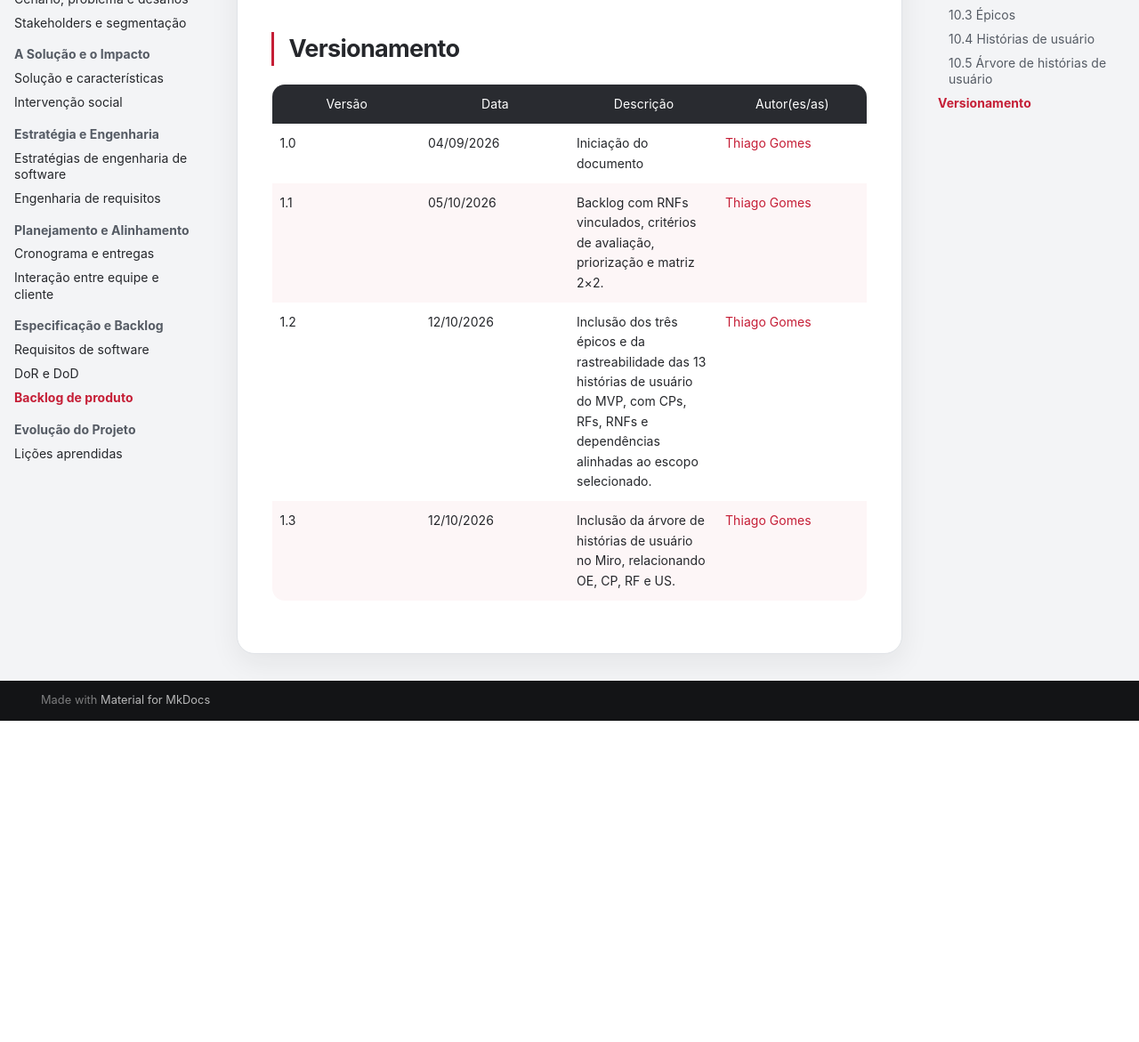
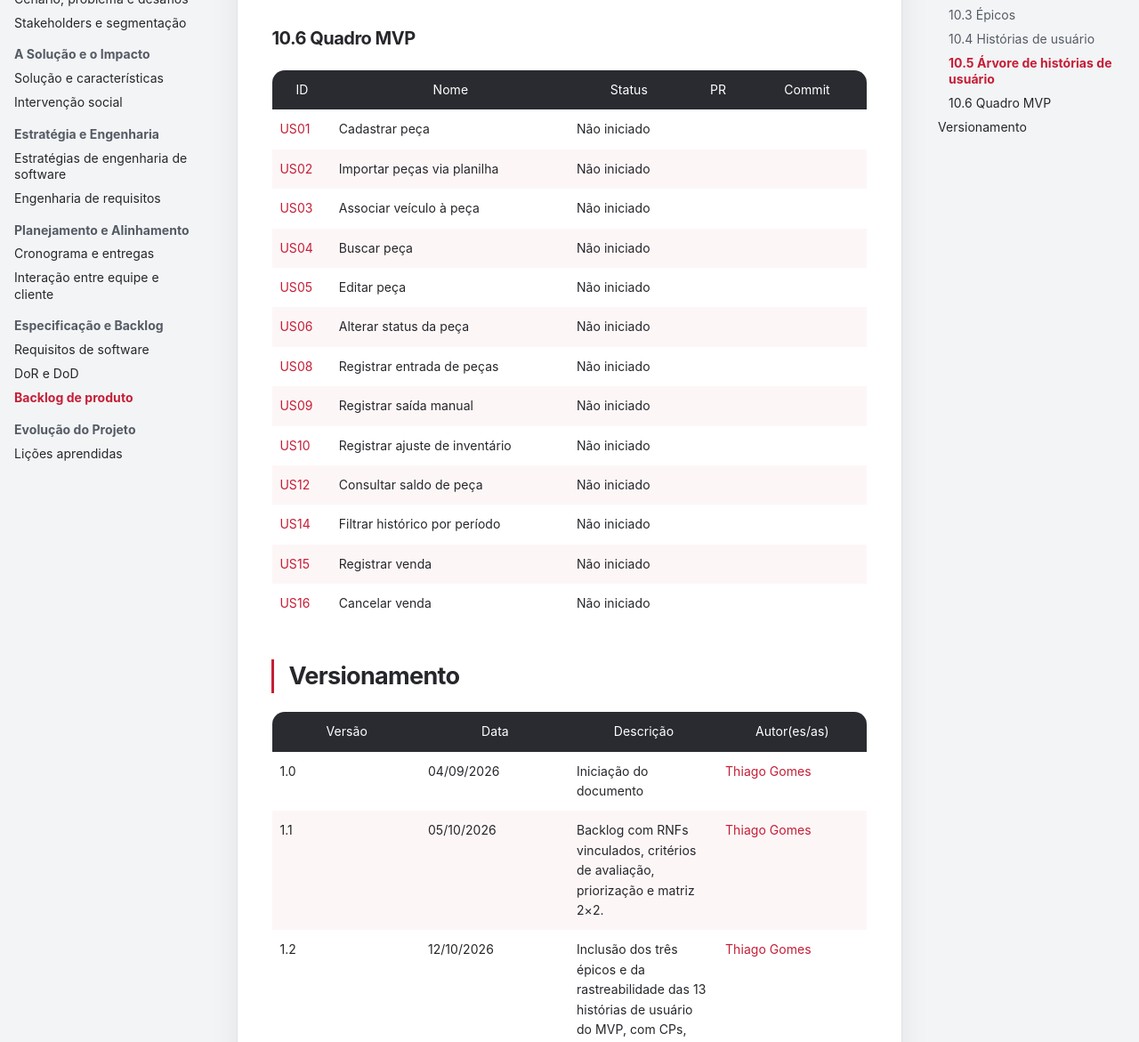
Before and after one commit to mdsreq-fga-unb/REQ-202562-T02-TSI-AutoPecas, an MkDocs documentation site: the page built from docs/visao-produto/backlog-de-produto.md, in a window 1280 px wide and 1400 px high, scrolled down 15487 px, cut to the strip 229-1400 px from the top of the window. Shown: the whole strip at 89% size. Built offline with MkDocs 1.6.1 and Material for MkDocs 9.7.7, drawn with Linux system fonts in a browser that asks for light colours; comment, search, counter and statistics services are not loaded; before the commit the page ends 16526 px from its top, so only the background shows below that; some of the changed text lies outside the part shown.

Commit message:
docs: adiciona quadro mvp

```diff
--- a/docs/visao-produto/backlog-de-produto.md
+++ b/docs/visao-produto/backlog-de-produto.md
@@ -55,6 +55,11 @@
 .md-typeset .backlog-page .backlog-table--stories th:nth-child(5) { width: 10%; }
 .md-typeset .backlog-page .backlog-table--stories th:nth-child(3) { width: 22%; }
 .md-typeset .backlog-page .backlog-table--stories th:nth-child(4) { width: 48%; }
+.md-typeset .backlog-page .backlog-table--mvp th:nth-child(1) { width: 10%; }
+.md-typeset .backlog-page .backlog-table--mvp th:nth-child(2) { width: 40%; }
+.md-typeset .backlog-page .backlog-table--mvp th:nth-child(3) { width: 20%; }
+.md-typeset .backlog-page .backlog-table--mvp th:nth-child(4) { width: 10%; }
+.md-typeset .backlog-page .backlog-table--mvp th:nth-child(5) { width: 20%; }
 .md-typeset .backlog-page .backlog-rnfs {
   display: block;
   margin-top: .5rem;
@@ -1351,6 +1356,111 @@ Rastreabilidade entre objetivos específicos (OE), características de produto (
 
 <iframe width="768" height="432" title="Árvore de histórias de usuário: OE, CP, RF e US" src="https://miro.com/app/live-embed/uXjVEbdGrpI=/?embedMode=view_only_without_ui&moveToViewport=-803,-1669,5237,2757&embedId=541076974290" frameborder="0" scrolling="no" allow="fullscreen; clipboard-read; clipboard-write" allowfullscreen></iframe>
 
+### 10.6 Quadro MVP
+
+<table class="backlog-table backlog-table--mvp">
+<thead><tr>
+<th scope="col">ID</th>
+<th scope="col">Nome</th>
+<th scope="col">Status</th>
+<th scope="col">PR</th>
+<th scope="col">Commit</th>
+</tr></thead>
+<tbody>
+<tr>
+<td data-label="ID"><a href="#us01">US01</a></td>
+<td data-label="Nome">Cadastrar peça</td>
+<td data-label="Status">Não iniciado</td>
+<td data-label="PR"></td>
+<td data-label="Commit"></td>
+</tr>
+<tr>
+<td data-label="ID"><a href="#us02">US02</a></td>
+<td data-label="Nome">Importar peças via planilha</td>
+<td data-label="Status">Não iniciado</td>
+<td data-label="PR"></td>
+<td data-label="Commit"></td>
+</tr>
+<tr>
+<td data-label="ID"><a href="#us03">US03</a></td>
+<td data-label="Nome">Associar veículo à peça</td>
+<td data-label="Status">Não iniciado</td>
+<td data-label="PR"></td>
+<td data-label="Commit"></td>
+</tr>
+<tr>
+<td data-label="ID"><a href="#us04">US04</a></td>
+<td data-label="Nome">Buscar peça</td>
+<td data-label="Status">Não iniciado</td>
+<td data-label="PR"></td>
+<td data-label="Commit"></td>
+</tr>
+<tr>
+<td data-label="ID"><a href="#us05">US05</a></td>
+<td data-label="Nome">Editar peça</td>
+<td data-label="Status">Não iniciado</td>
+<td data-label="PR"></td>
+<td data-label="Commit"></td>
+</tr>
+<tr>
+<td data-label="ID"><a href="#us06">US06</a></td>
+<td data-label="Nome">Alterar status da peça</td>
+<td data-label="Status">Não iniciado</td>
+<td data-label="PR"></td>
+<td data-label="Commit"></td>
+</tr>
+<tr>
+<td data-label="ID"><a href="#us08">US08</a></td>
+<td data-label="Nome">Registrar entrada de peças</td>
+<td data-label="Status">Não iniciado</td>
+<td data-label="PR"></td>
+<td data-label="Commit"></td>
+</tr>
+<tr>
+<td data-label="ID"><a href="#us09">US09</a></td>
+<td data-label="Nome">Registrar saída manual</td>
+<td data-label="Status">Não iniciado</td>
+<td data-label="PR"></td>
+<td data-label="Commit"></td>
+</tr>
+<tr>
+<td data-label="ID"><a href="#us10">US10</a></td>
+<td data-label="Nome">Registrar ajuste de inventário</td>
+<td data-label="Status">Não iniciado</td>
+<td data-label="PR"></td>
+<td data-label="Commit"></td>
+</tr>
+<tr>
+<td data-label="ID"><a href="#us12">US12</a></td>
+<td data-label="Nome">Consultar saldo de peça</td>
+<td data-label="Status">Não iniciado</td>
+<td data-label="PR"></td>
+<td data-label="Commit"></td>
+</tr>
+<tr>
+<td data-label="ID"><a href="#us14">US14</a></td>
+<td data-label="Nome">Filtrar histórico por período</td>
+<td data-label="Status">Não iniciado</td>
+<td data-label="PR"></td>
+<td data-label="Commit"></td>
+</tr>
+<tr>
+<td data-label="ID"><a href="#us15">US15</a></td>
+<td data-label="Nome">Registrar venda</td>
+<td data-label="Status">Não iniciado</td>
+<td data-label="PR"></td>
+<td data-label="Commit"></td>
+</tr>
+<tr>
+<td data-label="ID"><a href="#us16">US16</a></td>
+<td data-label="Nome">Cancelar venda</td>
+<td data-label="Status">Não iniciado</td>
+<td data-label="PR"></td>
+<td data-label="Commit"></td>
+</tr>
+</tbody>
+</table>
+
 ## Versionamento
 
 <table class="backlog-table ">
@@ -1385,6 +1495,12 @@ Rastreabilidade entre objetivos específicos (OE), características de produto (
 <td data-label="Descrição">Inclusão da árvore de histórias de usuário no Miro, relacionando OE, CP, RF e US.</td>
 <td data-label="Autor(es/as)"><a href="https://github.com/thgomxs">Thiago Gomes</a></td>
 </tr>
+<tr>
+<td data-label="Versão">1.4</td>
+<td data-label="Data">12/10/2026</td>
+<td data-label="Descrição">Inclusão do Quadro MVP com as 13 histórias de usuário, status inicial e espaço para PRs e commits de implementação.</td>
+<td data-label="Autor(es/as)"><a href="https://github.com/thgomxs">Thiago Gomes</a></td>
+</tr>
 </tbody>
 </table>
 
```
